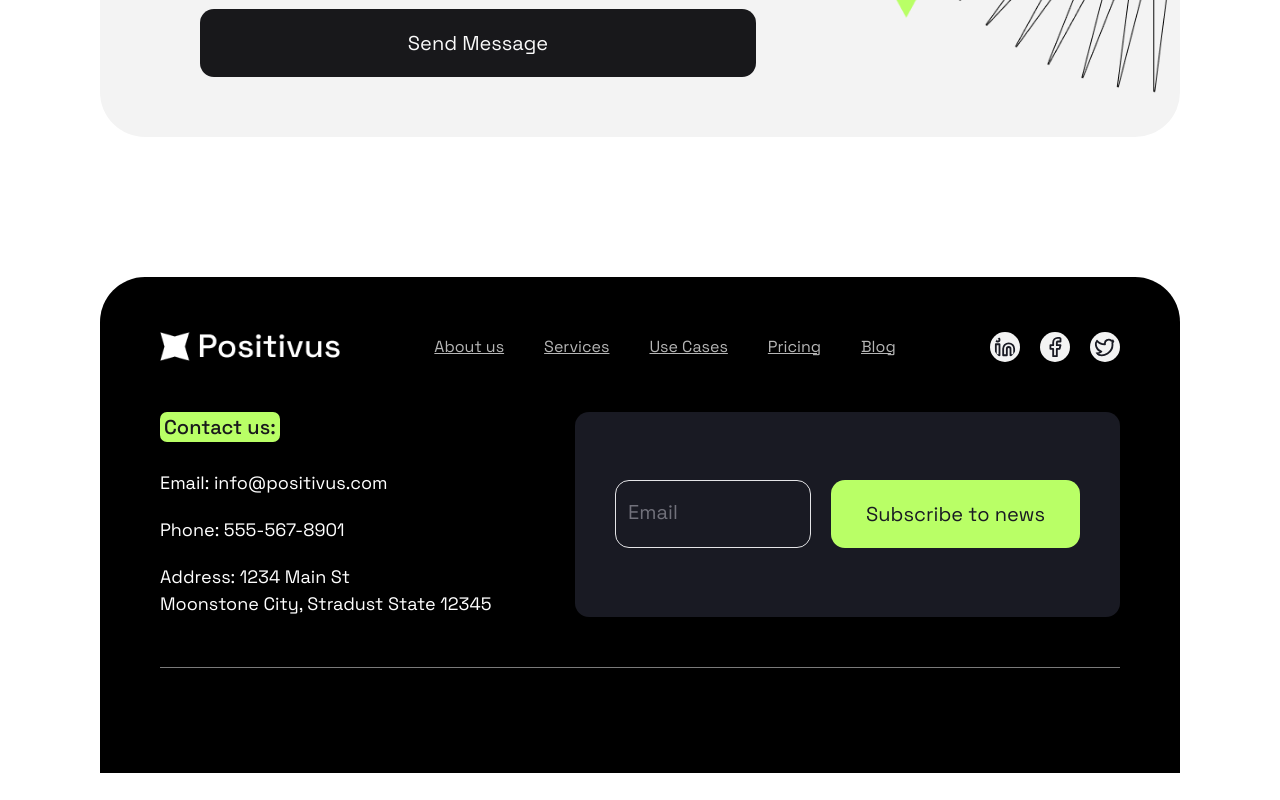
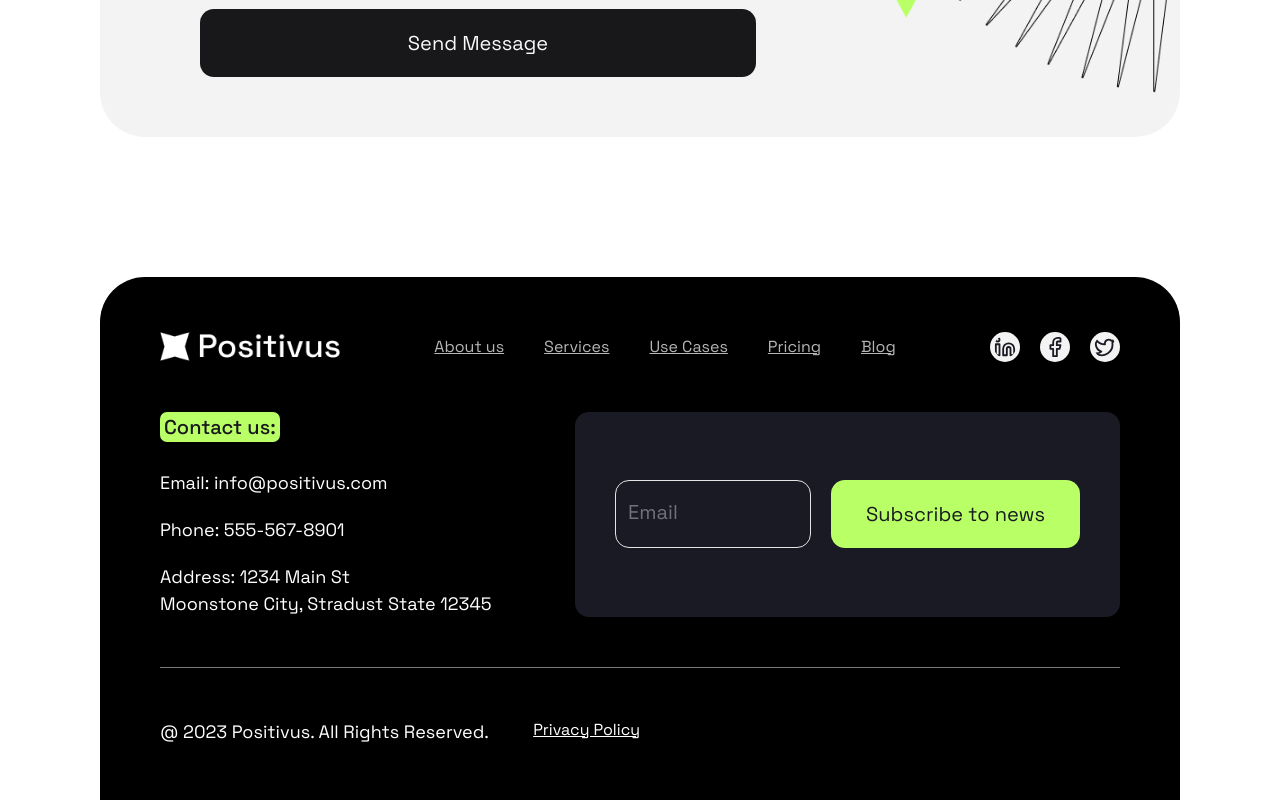
Before and after one commit to vladinson009/next-positivus-landing-page, a Next.js app: page / in a window 1280 px wide. Shown: the part 7813-8613 px from the top of the page. Before the commit the page ends 8586 px from the top, so only its background shows below. Built offline with nearby package versions, Linux system fonts and the light colour scheme.

Commit message:
Update: Footer

```diff
--- a/components/home-page/footer.tsx
+++ b/components/home-page/footer.tsx
@@ -64,7 +64,12 @@ export default function Footer() {
         </div>
       </div>
       <div className="h-px bg-color3/50" />
-      <div></div>
+      <div className="text-background flex justify-between max-w-[50%]">
+        <p>@ 2023 Positivus. All Rights Reserved.</p>
+        <Link className="underline" href="/policy">
+          Privacy Policy
+        </Link>
+      </div>
     </section>
   );
 }
```
